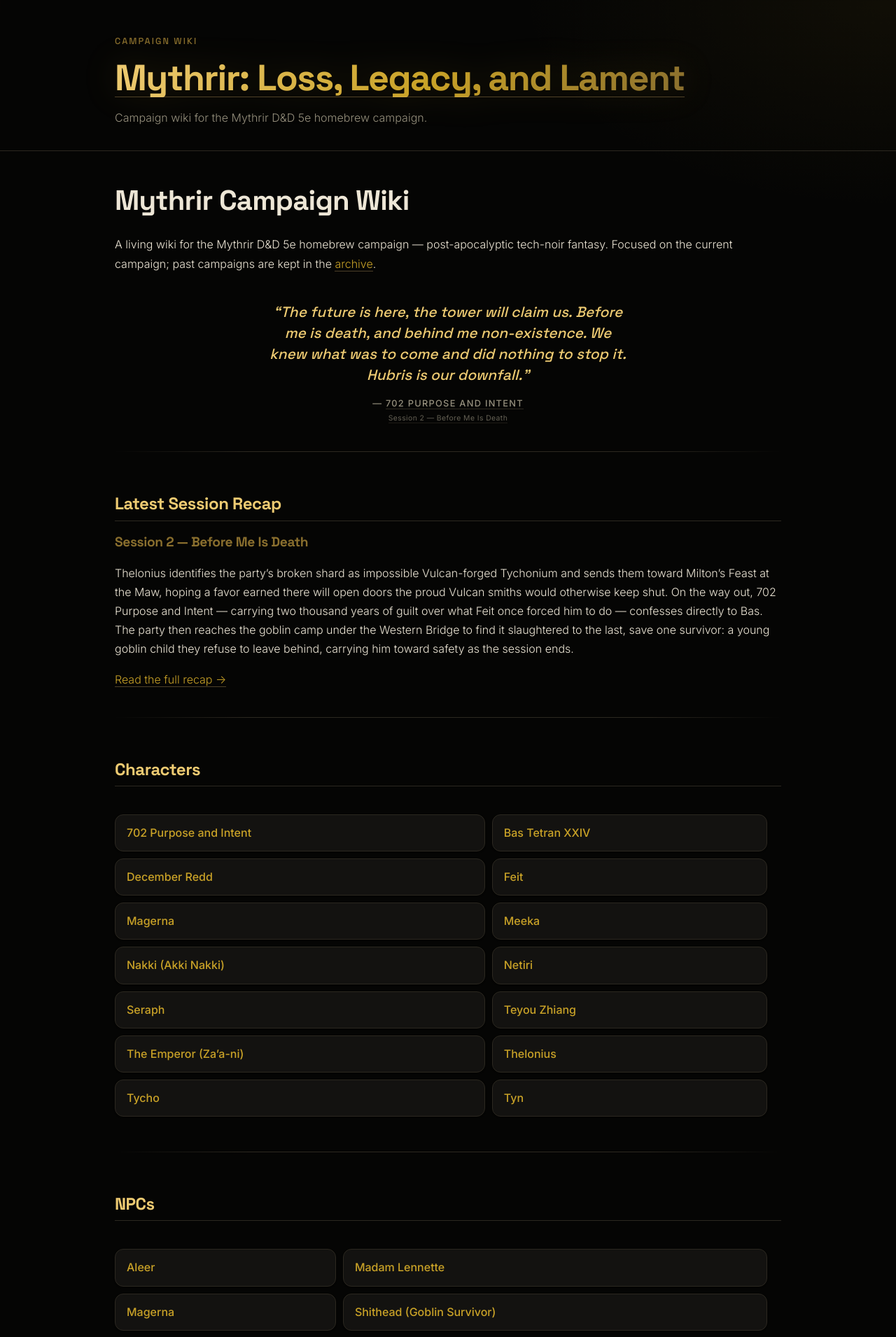
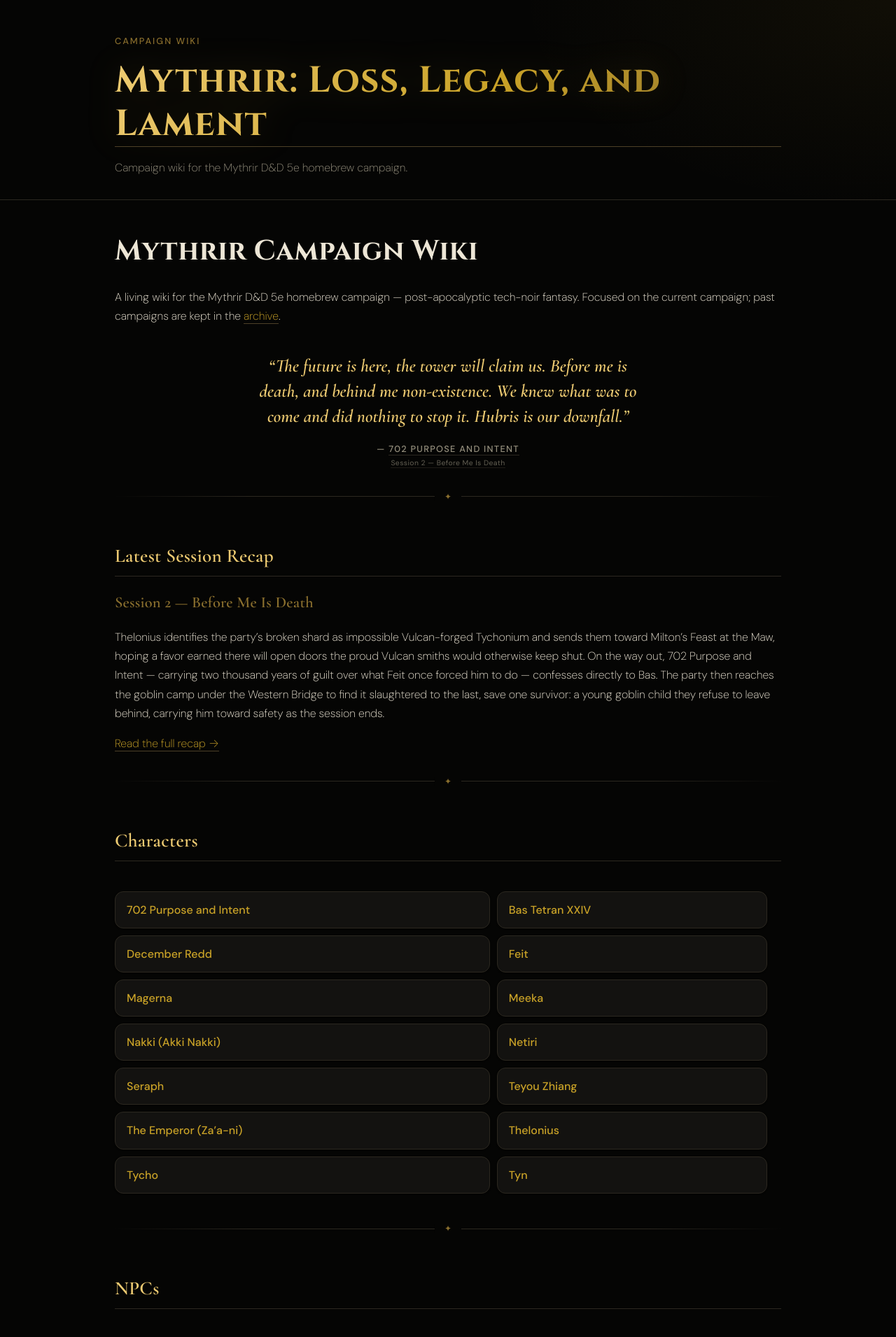
Before and after one commit to eskyuji/loss-legacy-lament, a Jekyll site: the page built from index.md, in a window 1280 px wide. Shown: the top 1911 px of the page at 70% size. Built offline with Jekyll 4.4.1, drawn with Linux system fonts in a browser that asks for light colours.

Commit message:
Switch to Cinzel/Cormorant Garamond for a regal theme, DM Sans at weight 200 for body text

```diff
--- a/_layouts/default.html
+++ b/_layouts/default.html
@@ -7,7 +7,7 @@
 <meta name="description" content="{{ page.description | default: site.description }}">
 <link rel="preconnect" href="https://fonts.googleapis.com">
 <link rel="preconnect" href="https://fonts.gstatic.com" crossorigin>
-<link href="https://fonts.googleapis.com/css2?family=Space+Grotesk:wght@500;600;700&family=Inter:wght@300;400;500;600&display=swap" rel="stylesheet">
+<link href="https://fonts.googleapis.com/css2?family=Cinzel:wght@500;600;700&family=Cormorant+Garamond:ital,wght@0,500;0,600;0,700;1,500;1,600&family=DM+Sans:wght@200;300;400;500;600&display=swap" rel="stylesheet">
 <link rel="stylesheet" href="{{ '/assets/css/style.css' | relative_url }}">
 </head>
 <body>
--- a/assets/css/style.css
+++ b/assets/css/style.css
@@ -12,8 +12,9 @@
   --gold-dim: #8a6f2e;
   --radius: 12px;
   --max-width: 1000px;
-  --font-body: "Inter", -apple-system, BlinkMacSystemFont, "Segoe UI", Roboto, Helvetica, Arial, sans-serif;
-  --font-display: "Space Grotesk", var(--font-body);
+  --font-body: "DM Sans", -apple-system, BlinkMacSystemFont, "Segoe UI", Roboto, Helvetica, Arial, sans-serif;
+  --font-display: "Cinzel", Georgia, "Times New Roman", serif;
+  --font-subhead: "Cormorant Garamond", Georgia, "Times New Roman", serif;
 }
 
 * { box-sizing: border-box; }
@@ -30,7 +31,7 @@ body {
     var(--bg);
   color: var(--text);
   font-family: var(--font-body);
-  font-weight: 300;
+  font-weight: 200;
   line-height: 1.7;
   -webkit-font-smoothing: antialiased;
 }
@@ -51,7 +52,7 @@ body {
 
 .eyebrow {
   margin: 0 0 14px;
-  font-family: var(--font-display);
+  font-family: var(--font-body);
   font-weight: 500;
   font-size: 0.8rem;
   letter-spacing: 0.16em;
@@ -64,8 +65,8 @@ body {
   font-family: var(--font-display);
   font-size: clamp(2.25rem, 2vw + 1.75rem, 3.25rem);
   font-weight: 700;
-  letter-spacing: -0.03em;
-  line-height: 1.05;
+  letter-spacing: 0.02em;
+  line-height: 1.2;
   text-decoration: none;
   background: linear-gradient(120deg, var(--gold-bright), var(--gold) 55%, var(--gold-dim));
   -webkit-background-clip: text;
@@ -77,7 +78,7 @@ body {
 .site-tagline {
   margin: 16px 0 0;
   color: var(--text-muted);
-  font-weight: 300;
+  font-weight: 200;
   font-size: 1rem;
   max-width: 46ch;
 }
@@ -93,19 +94,26 @@ main.page > h1:first-child {
 }
 
 h1, h2, h3, h4 {
-  font-family: var(--font-display);
-  font-weight: 700;
-  letter-spacing: -0.02em;
-  line-height: 1.15;
   color: var(--text);
 }
 
 h1 {
+  font-family: var(--font-display);
+  font-weight: 700;
+  letter-spacing: 0.01em;
+  line-height: 1.25;
   font-size: clamp(1.9rem, 1.5vw + 1.5rem, 2.5rem);
 }
 
+h2, h3, h4 {
+  font-family: var(--font-subhead);
+  font-weight: 600;
+  letter-spacing: 0.01em;
+  line-height: 1.25;
+}
+
 h2 {
-  font-size: 1.5rem;
+  font-size: 1.7rem;
   margin-top: 2.5em;
   padding-bottom: 0.4em;
   border-bottom: 1px solid var(--border);
@@ -113,18 +121,22 @@ h2 {
 }
 
 h3 {
-  font-size: 1.2rem;
+  font-size: 1.4rem;
   color: var(--gold-dim);
+}
+
+h4 {
+  font-size: 1.15rem;
 }
 
 p {
   color: var(--text);
-  font-weight: 300;
+  font-weight: 200;
 }
 
 strong { color: var(--gold-bright); font-weight: 600; }
 
-em { color: var(--text-muted); font-weight: 300; }
+em { color: var(--text-muted); font-weight: 200; }
 
 a {
   color: var(--gold);
@@ -139,10 +151,25 @@ a:hover {
 }
 
 hr {
+  position: relative;
   border: none;
   height: 1px;
   margin: 2.5em 0;
   background: linear-gradient(90deg, transparent, var(--border) 20%, var(--border) 80%, transparent);
+  overflow: visible;
+}
+
+hr::after {
+  content: "✦";
+  position: absolute;
+  top: 50%;
+  left: 50%;
+  transform: translate(-50%, -50%);
+  background: var(--bg);
+  color: var(--gold-dim);
+  padding: 0 14px;
+  font-size: 0.75rem;
+  line-height: 1;
 }
 
 blockquote {
@@ -164,12 +191,12 @@ blockquote.pull-quote {
 }
 
 blockquote.pull-quote p {
-  font-family: var(--font-display);
-  font-size: 1.3rem;
-  font-weight: 500;
+  font-family: var(--font-subhead);
+  font-size: 1.6rem;
+  font-weight: 600;
   font-style: italic;
   color: var(--gold-bright);
-  line-height: 1.45;
+  line-height: 1.4;
   margin: 0 0 0.8em;
 }
 
@@ -314,16 +341,16 @@ img {
 }
 
 .recap-entry-title {
-  font-family: var(--font-display);
-  font-weight: 700;
-  letter-spacing: -0.01em;
+  font-family: var(--font-subhead);
+  font-weight: 600;
+  letter-spacing: 0.01em;
   color: var(--gold-bright);
-  font-size: 1.05rem;
+  font-size: 1.25rem;
 }
 
 .recap-entry-hook {
   color: var(--text-muted);
-  font-weight: 300;
+  font-weight: 200;
   font-size: 0.9rem;
 }
 
@@ -352,7 +379,7 @@ th {
   text-align: left;
   background: var(--bg-elevated);
   color: var(--gold-bright);
-  font-family: var(--font-display);
+  font-family: var(--font-body);
   font-weight: 500;
   font-size: 0.78rem;
   text-transform: uppercase;
```
